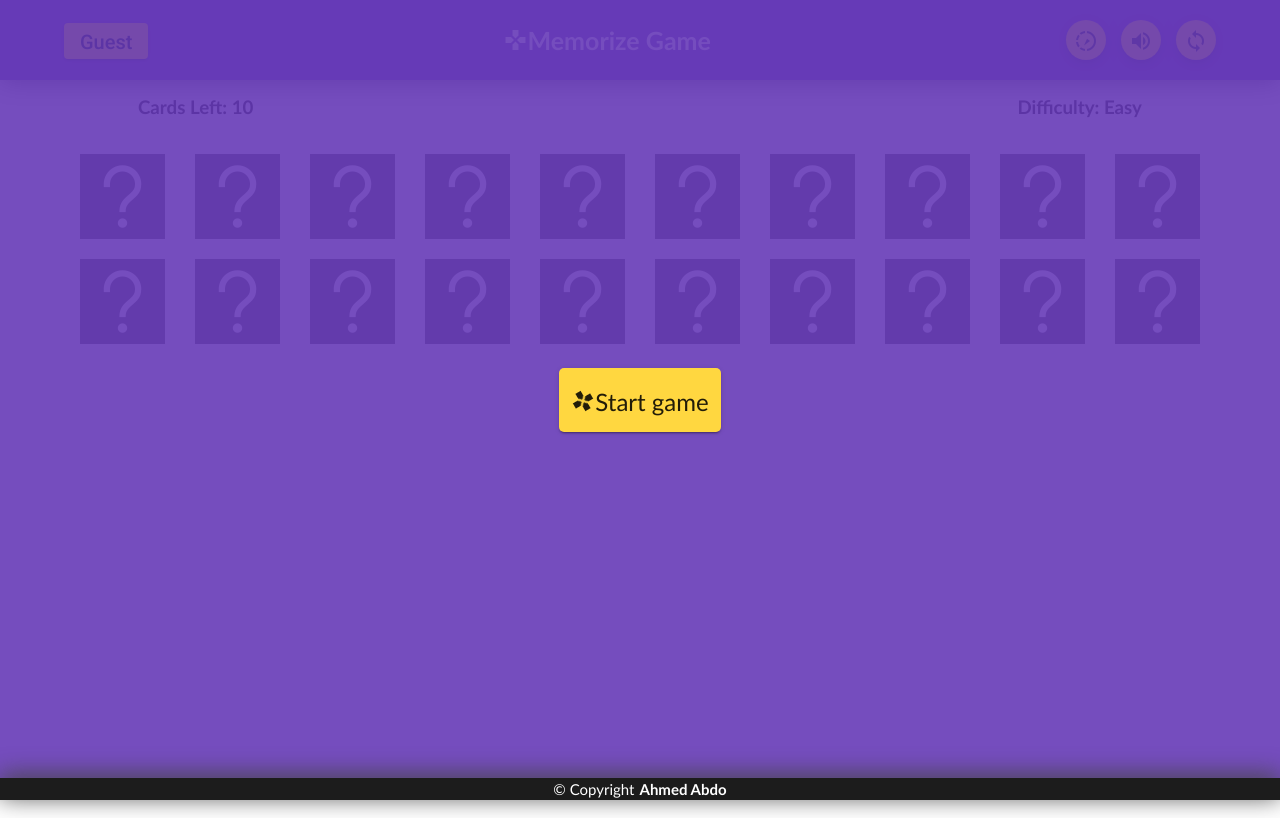
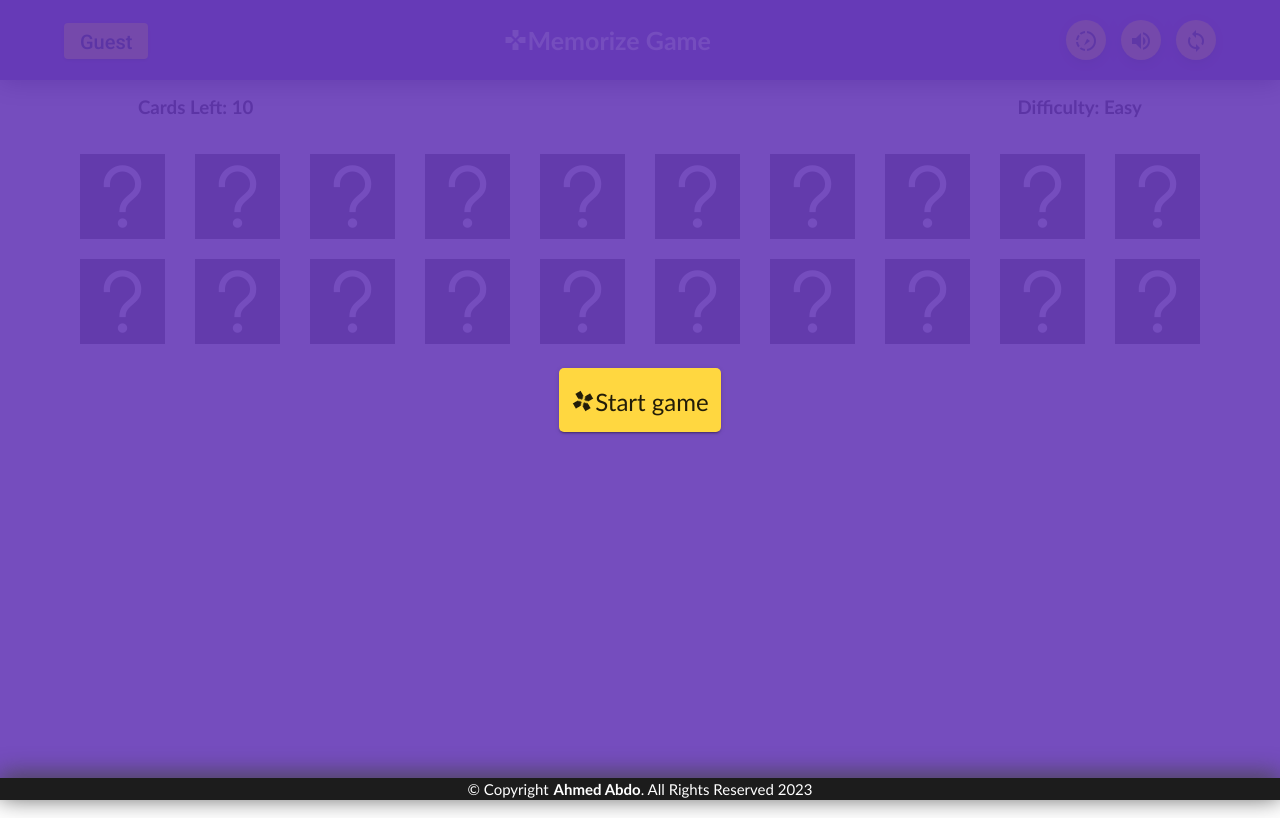
Before and after one commit to ahmedabdo404/Memorize-game, an Angular app: page / in a window 1280 px wide. Built offline with nearby package versions, Linux system fonts and the light colour scheme; what @sweetalert2/ngx-sweetalert2 would draw is missing.

Commit message:
fix footer

```diff
--- a/src/app/Components/Shared/footer/footer.component.html
+++ b/src/app/Components/Shared/footer/footer.component.html
@@ -6,7 +6,7 @@
         style="color: inherit; text-decoration: none;">
         <b>Ahmed Abdo</b>
       </a>
-      <!-- . All Rights Reserved {{GetDate}} -->
+      . All Rights Reserved {{GetDate}}
     </span>
   </div>
 </mat-toolbar>
```
